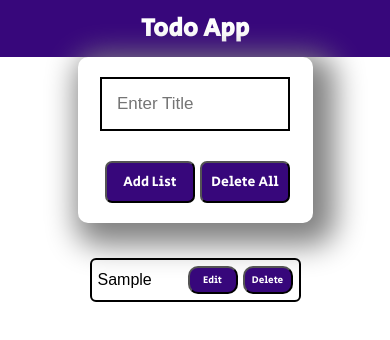
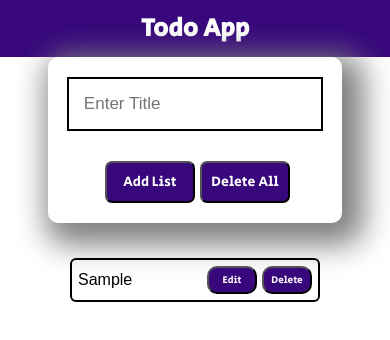
Before and after one commit to mzain42401/todo-web, a plain HTML site: page index.html in a window 390 px wide. Both pictures are taken after typing "Sample" into the empty fields and a click on the button "Add List". Drawn offline with Linux system fonts and the light colour scheme.

Commit message:
practice

```diff
--- a/style.css
+++ b/style.css
@@ -18,7 +18,7 @@
     padding: 15px;
     border: 2px solid black;
     outline: none;
-    width: 40vw;
+    width: 35vw;
 }
 #mainDiv{
     display: flex;
@@ -32,7 +32,7 @@ padding: 20px;
 box-shadow:  10px 10px 30px 12px gray;
 border-radius: 10px;
 /* margin-top: 15px; */
-width: 50vw;
+width: 40vw;
 margin: auto;
 display: flex;
 flex-direction: column;
@@ -116,9 +116,13 @@ border: 2px solid rgb(55, 7, 123) ;}
 
     #inp{
         font-size: 17px;
+        width:57vw ;
+    }
+    #addTodo{
+        width: 65vw;
     }
     ul li{
-        width: 50vw;
+        width: 60vw;
         font-size: 16px;
     }
     #btn{
```
Also changed, not shown: index.html (+1 -1 lines).
